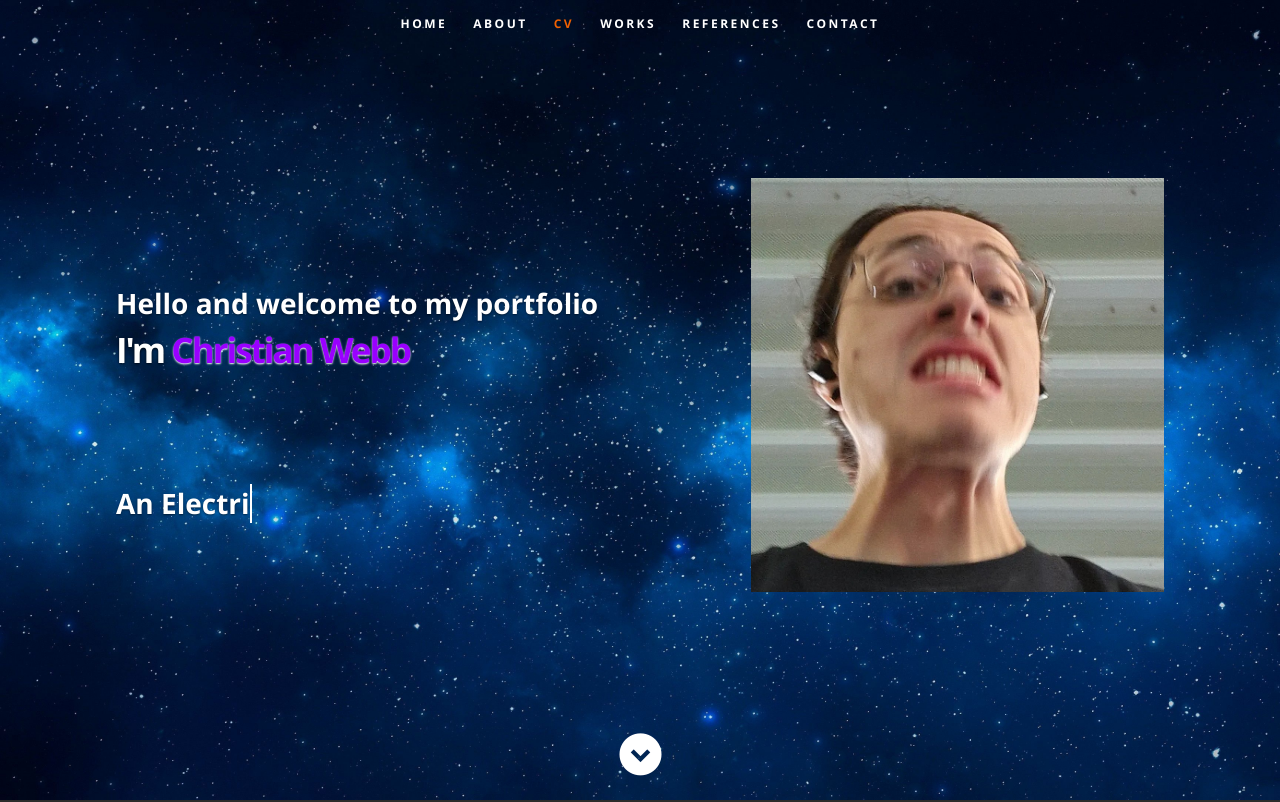
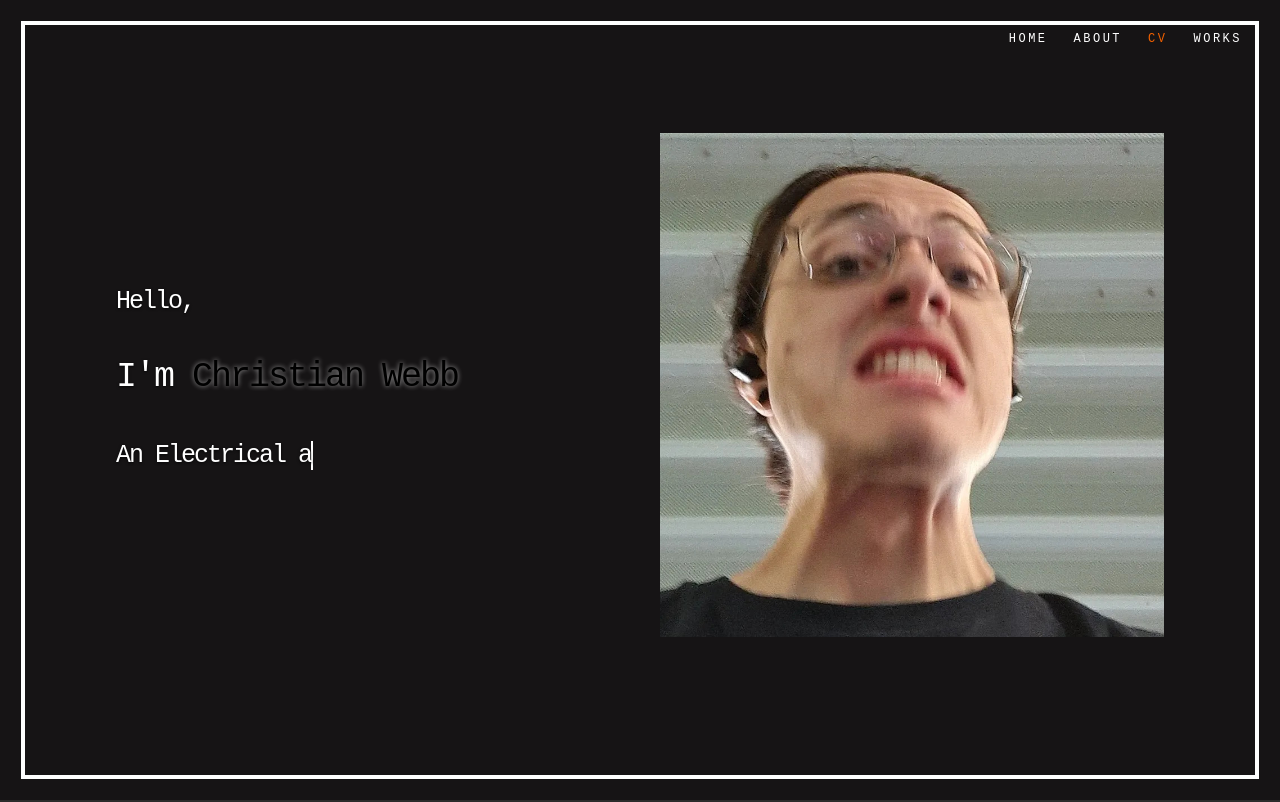
Before and after one commit to chriswebbb/Website, a React (Create React App) app in the folder my-react-app-two/: page / in a window 1280 px wide. Shown: the top 802 px of the page. Built offline with nearby package versions, Linux system fonts and the light colour scheme.

Commit message:
Updated the header again and changed font

```diff
--- a/my-react-app-two/public/css/default.css
+++ b/my-react-app-two/public/css/default.css
@@ -174,7 +174,7 @@ h6 { font-size: 14px; line-height: 30px; }
 p { margin: 0 0 30px 0; }
 p img { margin: 0; }
 p.lead {
-   font: 19px/36px 'opensans-light', sans-serif;
+   font: 19px/36px "Courier New", monospace;
    margin-bottom: 18px;
 }
 
@@ -302,7 +302,7 @@ p a, p a:visited { line-height: inherit; }
 /*  4. List  --------------------------------------------------------- */
 
 ul, ol { margin-bottom: 24px; margin-top: 12px; }
-ul { list-style: none outside; }
+ul { list-style: none; }
 ol { list-style: decimal; }
 ol, ul.square, ul.circle, ul.disc { margin-left: 30px; }
 ul.square { list-style: square outside; }
@@ -451,6 +451,7 @@ dd { margin: 0 0 0 20px; }
 img {
    max-width: 100%;
    height: auto;
+   vertical-align: middle;
 }
 img.pull-right { margin: 12px 0px 0px 18px; }
 img.pull-left { margin: 12px 18px 0px 0px; }
@@ -463,7 +464,7 @@ button,
 input[type="submit"],
 input[type="reset"],
 input[type="button"] {
-   font: 16px/30px 'opensans-bold', sans-serif;
+   font: 16px/30px "Courier New", monospace;
    background: #11ABB0;
    display: inline-block;
 	text-decoration: none;
--- a/my-react-app-two/public/css/layout.css
+++ b/my-react-app-two/public/css/layout.css
@@ -18,6 +18,32 @@
 
 ===================================================================== */
 
+::-webkit-scrollbar {
+   width: 10px;
+   height: 10px;
+ }
+
+ /* Track */
+ ::-webkit-scrollbar-track {
+   box-shadow: 0 0 5px grey;
+   border-radius: 10px;
+ }
+
+ /* Handle */
+ ::-webkit-scrollbar-thumb {
+   background: rgba(183, 0, 255, 0.25);
+ }
+
+ /* Handle on hover */
+ ::-webkit-scrollbar-thumb:hover {
+   background: #b30000;
+ }
+
+ /*Gets rid of the scrollbar entirely*/
+ ::-webkit-scrollbar {
+   display: none;
+ }
+
 /* ------------------------------------------------------------------ */
 /* a. General Styles
 /* ------------------------------------------------------------------ */
@@ -33,12 +59,14 @@ header {
    height: 1000px;
    min-height: 500px;
    width: 100%;
-   background: #161415 url(../images/4k-space-wallpaper-6.jpg) no-repeat center center;
+   background: #161415; /*url(../images/4k-space-wallpaper-6.jpg) no-repeat center center;*/
    background-size: cover !important;
 	-webkit-background-size: cover !important;
    text-align: center;
    overflow: hidden;
    background-attachment: fixed;
+   outline: 4px solid rgb(255, 255, 255);
+   outline-offset: -25px;
 }
 
 /* vertically center banner section */
@@ -48,18 +76,34 @@ header:before {
    vertical-align: middle;
    height: 100%;
 }
+
+.border{
+   border: 2px solid #fff;
+}
+
 header .banner {
    display: inline-block;
    vertical-align: middle;
    text-align: left;
-   margin: 0 auto;
+   margin: auto;
    width: 85%;
    padding-bottom: 30px;
 }
+/*
+header .banner .row{
+   box-shadow: 4px 4px 8px 0 rgba(0, 0, 0, 0.2), 0 6px 20px 0 rgba(0, 0, 0, 0.19);
+}*/
 
-header .banner-text { width: 100%; }
+header .banner-text {
+   width: 100%;
+   margin: auto;
+   display: flex;
+   justify-content: center;
+   align-items: center;
+}
+
 header .banner-text h1 {
-   font: 30px/1.1em 'opensans-bold', sans-serif;
+   font: 30px/1.1em "Courier New", monospace;
    color: #fff;
    letter-spacing: -2px;
    text-shadow: 0px 1px 3px rgba(0, 0, 0, .8);
@@ -67,24 +111,25 @@ header .banner-text h1 {
 }
 
 header .banner-text h2 {
-   font: 35px/1.1em 'opensans-bold', sans-serif;
+   font: 35px/1.1em "Courier New", monospace;
+   color: #fff;
+   letter-spacing: -2px;
+   text-shadow: 0px 1px 3px rgba(0, 0, 0, .8);
+   text-align: left;
+   padding-top:30px;
+   padding-bottom:40px;
+}
+
+header .banner-text h3 {
+   font: 25px/1.1em "Courier New", monospace;
    color: #fff;
    letter-spacing: -2px;
    text-shadow: 0px 1px 3px rgba(0, 0, 0, .8);
    text-align: left;
 }
-
-header .banner-text h3 {
-   font: 28px/1.9em 'opensans-bold', sans-serif;
-   color: #ffffff;
-   margin: 0 auto;
-   width: 100%; /*Width of description*/
-   text-shadow: 0px 1px 2px rgba(0, 0, 0, .5);
-   text-align: left;
-}
 header .banner-text h2 span{
-   color: rgb(153, 0, 255);
-   text-shadow: 0px 1px 2px rgb(255, 255, 255);
+   color: rgb(0, 0, 0);
+   text-shadow: 0px 0px 5px rgba(255, 255, 255, 0.589);
    vertical-align: bottom;
 }
 header .banner-text h1 a {
@@ -134,6 +179,11 @@ header .scrolldown a {
 }
 header .scrolldown a:hover { color: #000000; }
 
+header div.columns img{
+   vertical-align: middle;
+
+}
+
 .anim-typewriter{
    animation: typewriter 4s steps(44) 1s 1 normal both,
               blinkTextCursor 500ms steps(44) infinite normal;
@@ -164,7 +214,7 @@ header .scrolldown a:hover { color: #000000; }
 
 /* nav-wrap */
 #nav-wrap {
-   font: 12px 'opensans-bold', sans-serif;
+   font: 12px "Courier New", monospace;
    width: 100%;
    text-transform: uppercase;
    letter-spacing: 2.5px;
@@ -176,6 +226,9 @@ header .scrolldown a:hover { color: #000000; }
 }
 .opaque { background-color: #333; }
 
+header nav{
+   margin-top: 10px;
+}
 /* hide toggle button */
 #nav-wrap > a.mobile-btn { display: none; }
 
@@ -184,7 +237,10 @@ ul#nav {
    width: auto;
 
    /* center align the menu */
-   text-align: center;
+   text-align: right;
+   margin-top: 15px;
+   margin-right: 25px;
+
 }
 ul#nav li {
    position: relative;
@@ -215,6 +271,42 @@ ul#nav li a {
 ul#nav li a:active { background-color: transparent !important; }
 ul#nav li.current a { color: #F06000; }
 
+/*
+ul#nav {
+   min-height: 48px;
+   width: auto;
+   text-align: center;
+
+}
+ul#nav li {
+   position: relative;
+   list-style: none;
+   height: 48px;
+   display: inline-block;
+}
+
+ul#nav li a {
+
+8px padding top + 8px padding bottom + 32px line-height = 48px
+
+   display: inline-block;
+   padding: 8px 13px;
+   line-height: 32px;
+	text-decoration: none;
+   text-align: left;
+   color: #fff;
+
+	-webkit-transition: color .2s ease-in-out;
+	-moz-transition: color .2s ease-in-out;
+	-o-transition: color .2s ease-in-out;
+	-ms-transition: color .2s ease-in-out;
+	transition: color .2s ease-in-out;
+}
+
+ul#nav li a:active { background-color: transparent !important; }
+ul#nav li.current a { color: #F06000; }
+
+*/
 
 /* ------------------------------------------------------------------ */
 /* c. About Section
@@ -232,7 +324,7 @@ ul#nav li.current a { color: #F06000; }
 
 
 #about h2 {
-   font: 22px/30px 'opensans-bold', sans-serif;
+   font: 22px/30px "Courier New", monospace;
    color: #fff;
    margin-bottom: 12px;
 }
@@ -295,7 +387,7 @@ ul#nav li.current a { color: #F06000; }
 #cv a:hover, #cv a:focus { color: #313131; }
 
 #cv h1 {
-   font: 18px/24px 'opensans-bold', sans-serif;
+   font: 18px/24px "Courier New", monospace;
    text-transform: uppercase;
    letter-spacing: 1px;
 }
@@ -304,7 +396,7 @@ ul#nav li.current a { color: #F06000; }
    padding-bottom: 6px;
 }
 #cv h3 {
-   font: 25px/30px 'opensans-bold', sans-serif;
+   font: 25px/30px "Courier New", monospace;
 }
 
 #cv .header-col { padding-top: 9px; }
@@ -316,7 +408,7 @@ ul#nav li.current a { color: #F06000; }
    border-bottom: 1px solid #E8E8E8;
 }
 #cv .info {
-   font: 16px/24px 'librebaskerville-italic', serif;
+   font: 16px/24px "Courier New", monospace;
    color: #6E7881;
    margin-bottom: 18px;
    margin-top: 9px;
@@ -352,7 +444,7 @@ ul#nav li.current a { color: #F06000; }
   	border-radius: 3px;
 }
 .bars li em {
-	font: 15px 'opensans-bold', sans-serif;
+	font: 15px "Courier New", monospace;
    color: #313131;
 	text-transform: uppercase;
    letter-spacing: 2px;
@@ -462,7 +554,7 @@ ul#nav li.current a { color: #F06000; }
 }  */
 
 /* ------------------------------------------------------------------ */
-/* e. Portfolio Section
+/* e. Portfolio Section ( My work section )
 /* ------------------------------------------------------------------ */
 
 #portfolio {
@@ -472,7 +564,7 @@ ul#nav li.current a { color: #F06000; }
 }
 
 #portfolio h1 {
-   font: 15px/24px 'opensans-semibold', sans-serif;
+   font: 15px/24px "Courier New", monospace;
    text-transform: uppercase;
    margin: auto;
    letter-spacing: 1px;
@@ -559,11 +651,11 @@ ul#nav li.current a { color: #F06000; }
 }
 .portfolio-item .portfolio-item-meta { padding: 18px }
 .portfolio-item .portfolio-item-meta h5 {
-   font: 14px/21px 'opensans-bold', sans-serif;
+   font: 14px/21px "Courier New", monospace;
    color: #fff;
 }
 .portfolio-item .portfolio-item-meta p {
-   font: 12px/18px 'opensans-light', sans-serif;
+   font: 12px/18px "Courier New", monospace;
    color: #c6c7c7;
    text-align: left;
    margin-bottom: 0;
@@ -728,7 +820,7 @@ call-to-action .button {
    padding-bottom: 66px;
 }
 #references h1 {
-   font: 18px/24px 'opensans-bold', sans-serif;
+   font: 18px/24px "Courier New", monospace;
    text-transform: uppercase;
    letter-spacing: 3px;
    color: #fff;
@@ -873,7 +965,7 @@ call-to-action .button {
 #contact a:hover, #contact a:focus { color: #fff; }
 
 #contact h1 {
-   font: 18px/24px 'opensans-bold', sans-serif;
+   font: 18px/24px "Courier New", monospace;
    text-transform: uppercase;
    letter-spacing: 3px;
    color: #EBEEEE;
@@ -988,7 +1080,7 @@ call-to-action .button {
    display: block;
 }
 #news li b a {
-   font: 13px/36px 'opensans-regular', Sans-serif;
+   font: 13px/36px "Courier New", monospace;
    color: #474747 !important;
    border: none;
 }
--- a/my-react-app-two/src/Components/Header.js
+++ b/my-react-app-two/src/Components/Header.js
@@ -23,7 +23,7 @@ TxtType.prototype.tick = function() {
    this.el.innerHTML = '<span class="wrap">'+this.txt+'</span>';
 
    var that = this;
-   var delta = 150 - Math.random() * 75;
+   var delta = 100 - Math.random() * 50;
 
    if (this.isDeleting) { delta /= 2; }
 
@@ -71,7 +71,6 @@ class Header extends Component {
 
     return (
    <header id="home">
-
       <nav id="nav-wrap">
 
          <a className="mobile-btn" href="#nav-wrap" title="Show navigation">Show navigation</a>
@@ -82,35 +81,27 @@ class Header extends Component {
             <li><a className="smoothscroll" href="#about">About</a></li>
 	         <li><a className="smoothscroll" href="#cv">CV</a></li>
             <li><a className="smoothscroll" href="#portfolio">Works</a></li>
-            <li><a className="smoothscroll" href="#testimonials">References</a></li>
-            <li><a className="smoothscroll" href="#contact">Contact</a></li>
          </ul>
       </nav>
 
-      <div className="row banner">
-         <div className="banner-text">
-            <div className="seven columns center">
-               <h3 className="offset-t-2 responsive"> Hello and welcome to my portfolio</h3>
-               <div className="offset-b-2">
-                  <h2>I'm <span>{name}</span></h2>
+      <div className="banner">
+         <div className="row">
+            <div className="banner-text">
+               <div className="six columns center">
+                  <h3 className="responsive"> Hello,</h3>
+                  <div className="">
+                     <h2>I'm <span>{name}</span></h2>
+                     <h3 href="" class="typewrite" data-period="3000" data-type='[ "An Electrical and Electronic engineer.", "Developer." ]'>
+                     </h3>
+                  </div>
                </div>
-               <div className="">
-                  <h3 href="" class="typewrite" data-period="1000" data-type='[ "An Electrical and Electronic engineer.", "Developer" ]'>
-                  </h3>
+               <div className="six columns">
+                  <img src="images/profilepic.jpg" alt="Profile Pic isn't loading" />
                </div>
             </div>
-            <div className="five columns">
-               <img src="images/profilepic.jpg" alt="Profile Pic isn't loading" />
-            </div>
+         </div>
 
-         </div>
       </div>
-
-
-      <p className="scrolldown">
-         <a className="smoothscroll" href="#about"><i className="icon-down-circle"></i></a>
-      </p>
-
    </header>
     );
   }
@@ -131,4 +122,9 @@ class Header extends Component {
 </div>
 </div>
 */
+/* Goes undernearth the banner div
+<p className="scrolldown">
+<a className="smoothscroll" href="#about"><i className="icon-down-circle"></i></a>
+</p>*/
+
 export default Header;
```
